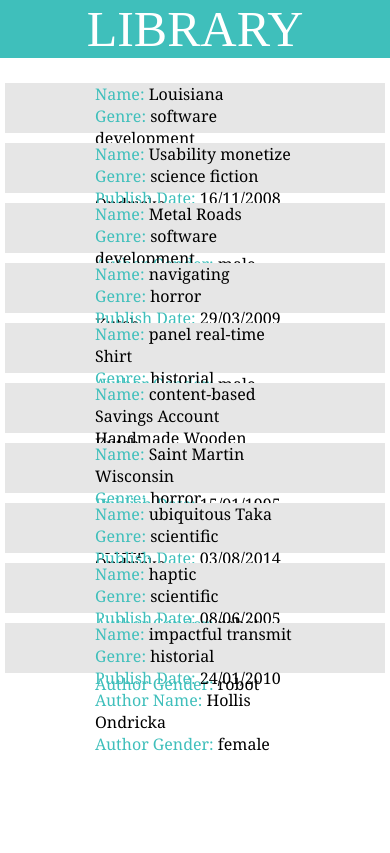
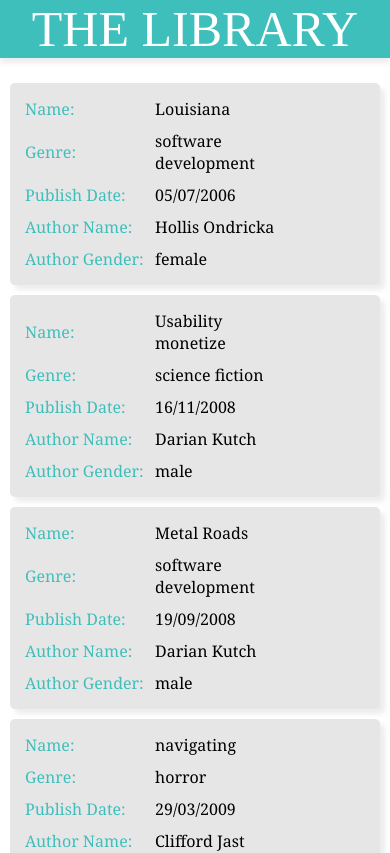
Before and after one commit to AmandaOliver/library, a React (Create React App) app: page / in a window 390 px wide. Shown: the top 853 px of the page. Built offline with nearby package versions, Linux system fonts and the light colour scheme.

Commit message:
responsive design

```diff
--- a/package.json
+++ b/package.json
@@ -8,7 +8,7 @@
     "test": "react-scripts test",
     "eject": "react-scripts eject",
     "test-lint": "eslint ./src",
-    "test-coverage": "yarn test -- --coverage"
+    "test-coverage": "yarn test --coverage"
   },
   "eslintConfig": {
     "extends": "react-app"
--- a/src/Book/styles.scss
+++ b/src/Book/styles.scss
@@ -1,19 +1,26 @@
 .book {
-    width: 100%;
-    height: 50px;
+    border-radius: 5px;
+    box-shadow: 5px 5px 5px #e4e4e4a8;
+    padding: 10px;
     background-color: #e6e6e6;
-    margin: 5px;
-    transition: box-shadow 0.2s ease-in-out 0s;
+    margin: 5px 10px;
     font-family: Georgia, 'Times New Roman', Times, serif;
     display: flex;
     flex-flow: wrap row;
-    justify-content: space-around;
+    justify-content: space-between;
     align-items: center;
     &__property {
-        width: 200px;
-        &__name{
+        display: flex;
+        align-items: center;
+        &__name {
             color: #3fbfbb;
             font-size: 16px;
+            margin: 5px;
+            width: 120px;
+        }
+        &__value {
+            width: 120px;
+            margin: 5px;
         }
     }
 }
--- a/src/Catalog/index.jsx
+++ b/src/Catalog/index.jsx
@@ -7,7 +7,7 @@ const Catalog = ({ booksArray, authorsMap }) => {
 
     const bookComponentsArray = booksArray.map(book => {
         const author = authorsMap.get(book.authorId)
-        return <Book key={book.name} book={book} author={author} />
+        return <Book key={book.id} book={book} author={author} />
     })
 
     return (
--- a/src/Catalog/styles.scss
+++ b/src/Catalog/styles.scss
@@ -1,5 +1,5 @@
 .catalog {
     display: flex;
     flex-flow: wrap row;
-    justify-content: space-between;
+    justify-content: space-around;
 }
--- a/src/Header/index.jsx
+++ b/src/Header/index.jsx
@@ -4,7 +4,7 @@ import './styles.scss'
 
 const Header = () => (
   <header className="header">
-    <span>LIBRARY</span>
+    <span>THE LIBRARY</span>
   </header>
 )
 
--- a/src/Header/styles.scss
+++ b/src/Header/styles.scss
@@ -6,6 +6,7 @@
     display: inline-flex;
     flex-flow: wrap row;
     justify-content: center;
+    box-shadow: 0 5px 5px #e4e4e4a8;
 
     > span {
         align-self: center;
--- a/src/libraryGenerator.js
+++ b/src/libraryGenerator.js
@@ -8,7 +8,8 @@ export default ({ bookGenres, librarySize, booksPerAuthorRatio, oldestBookAge, p
         return Math.floor(Math.random() * numberOfAuthors)
     }
 
-    const generateBooksArray = () => new Array(librarySize).fill().map(e => ({
+    const generateBooksArray = () => new Array(librarySize).fill().map((_, index) => ({
+        id: index,
         name: faker.random.words(),
         genre: faker.helpers.randomize(bookGenres),
         publishDate: faker.date.past(oldestBookAge),
```
